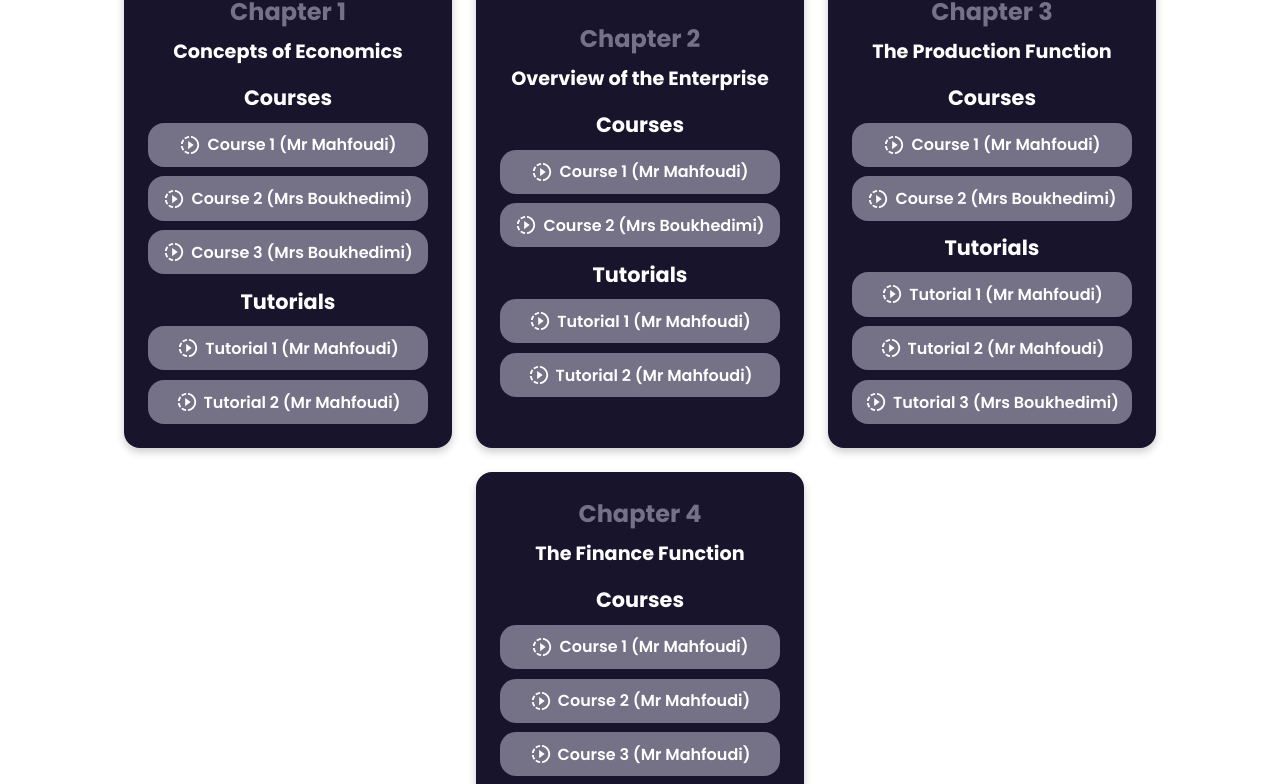
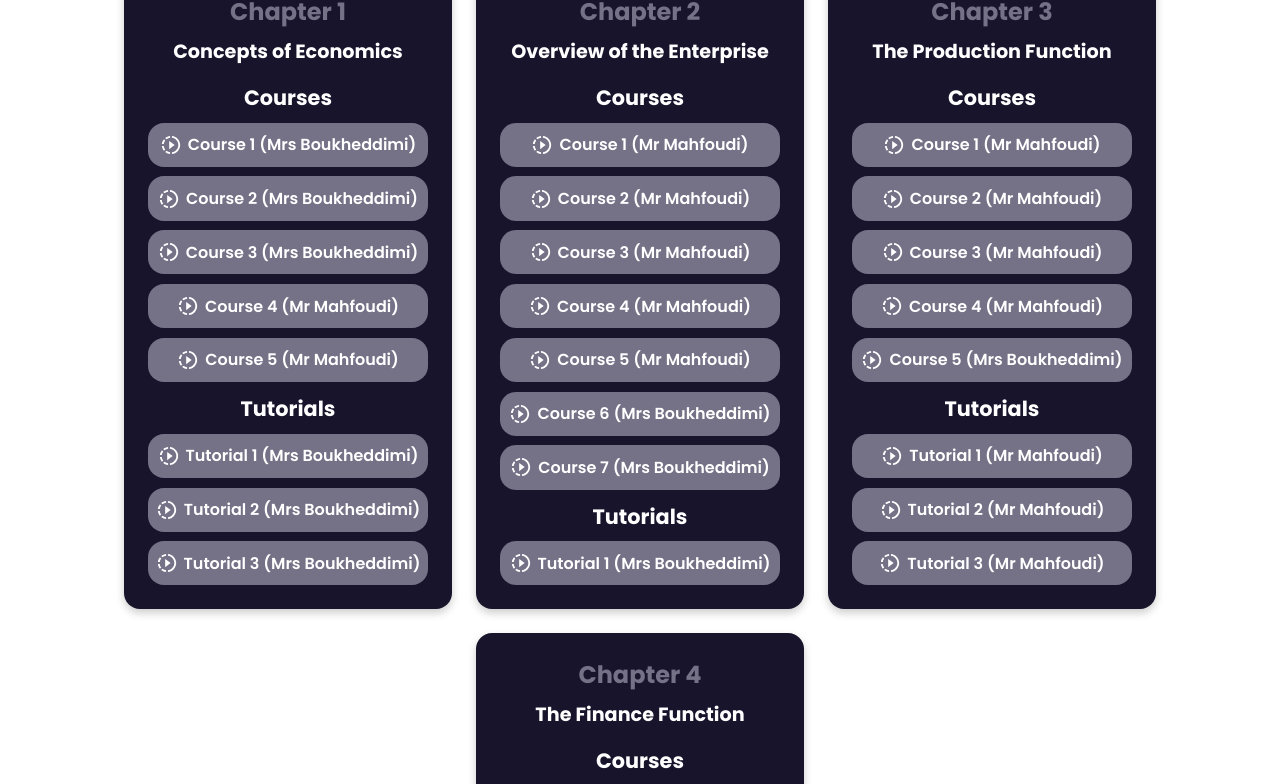
Before and after one commit to soualahmohammedzakaria/ECON-Master, a React (Create React App) app: page / in a window 1280 px wide. Shown: the part 1579-2363 px from the top of the page. Built offline with nearby package versions, Linux system fonts and the light colour scheme; the HTML template or start-up script is replaced by a standard one.

Commit message:
Added Videos

```diff
--- a/src/data/QnA.js
+++ b/src/data/QnA.js
@@ -1,7 +1,7 @@
 export const questionsAndAnswers = [
     {
       question: "What is the purpose of this website?",
-      answer: "This site is designed to help 2CP students excel in the Economics class by providing them with resources such as courses, videos, and exam tests.",
+      answer: "This site is designed to help 2CP students excel in the Economics class by providing them with resources such as courses, videos and exam tests.",
     },
     {
       question: "How are grades calculated on the different tests?",
--- a/src/data/Videos.js
+++ b/src/data/Videos.js
@@ -3,105 +3,145 @@ export const videos = {
     videos_list: [
         {
             chapter_title: 'Chapter 1',
-            chapter_link: 'https://drive.google.com/drive/folders/11dInIEntTBoOP5EJ8YjCcIoYhPAbLuli?usp=drive_link',
+            chapter_link: 'https://drive.google.com/drive/folders/1C6SBPa6okwfvwK8ruVW8fXBJImMhjn-9?usp=drive_link',
             chapter_name: 'Concepts of Economics',
             tutorials: [
                 {
-                    professor: 'Mr Mahfoudi',
-                    link: 'https://drive.google.com/file/d/1_aq7t2hnuuN8UEXwM7F1GRlLMgKGF2Ef/view?usp=drive_link'
+                    professor: 'Mrs Boukheddimi',
+                    link: 'https://drive.google.com/file/d/1C1CT7WWXsI3nTDueqIHr7LsINHkTeK37/view?usp=drive_link'
+                },
+                {
+                    professor: 'Mrs Boukheddimi',
+                    link: 'https://drive.google.com/file/d/1XeDGxIV-HCoPG2ZvXO4045V_jE1xvETO/view?usp=drive_link'
+                },
+                {
+                    professor: 'Mrs Boukheddimi',
+                    link: 'https://drive.google.com/file/d/1Qr--cxiBlc8gObgHb5hnKJptoIPi70Hl/view?usp=drive_link'
+                }
+            ],
+            courses: [
+                {
+                    professor: 'Mrs Boukheddimi',
+                    link: 'https://drive.google.com/file/d/17Jq9FisFsYfZ8VLc43Yj5qMfRikHUN4G/view?usp=drive_link'
+                },
+                {
+                    professor: 'Mrs Boukheddimi',
+                    link: 'https://drive.google.com/file/d/1cRp1XroPsHnD1tXNBJOlnnNX7_Zm1YHM/view?usp=drive_link'
+                },
+                {
+                    professor: 'Mrs Boukheddimi',
+                    link: 'https://drive.google.com/file/d/1kxNeq-JG640UyfxyzOXDsCpWZlL5Csht/view?usp=drive_link'
                 },
                 {
                     professor: 'Mr Mahfoudi',
-                    link: 'https://drive.google.com/file/d/1_aq7t2hnuuN8UEXwM7F1GRlLMgKGF2Ef/view?usp=drive_link'
+                    link: 'https://drive.google.com/file/d/1_GQujDNU74e3HfDGJMJ3khluqd5wdguz/view?usp=drive_link'
+                },
+                {
+                    professor: 'Mr Mahfoudi',
+                    link: 'https://drive.google.com/file/d/1BI3LCYBbSv0vFCpoHhXAKC5gn-YZcmc3/view?usp=drive_link'
+                }
+            ]
+        },
+        {
+            chapter_title: 'Chapter 2',
+            chapter_link: 'https://drive.google.com/drive/folders/1V84FNrrFKqPUBZ-xRbygED_jygKYRVC-?usp=drive_link',
+            chapter_name: 'Overview of the Enterprise',
+            tutorials: [
+                {
+                    professor: "Mrs Boukheddimi",
+                    link: "https://drive.google.com/file/d/1LFZ9f4O8bUvIk0DgEbL5oZJLgFaoPEN-/view?usp=drive_link"
                 }
             ],
             courses: [
                 {
                     professor: 'Mr Mahfoudi',
-                    link: 'https://drive.google.com/file/d/1_aq7t2hnuuN8UEXwM7F1GRlLMgKGF2Ef/view?usp=drive_link'
+                    link: 'https://drive.google.com/file/d/1h3seGncz1t8K5Tr5nX5sqYAcSIUopWLe/view?usp=drive_link'
                 },
                 {
-                    professor: 'Mrs Boukhedimi',
-                    link: 'https://drive.google.com/file/d/1_aq7t2hnuuN8UEXwM7F1GRlLMgKGF2Ef/view?usp=drive_link'
+                    professor: 'Mr Mahfoudi',
+                    link: 'https://drive.google.com/file/d/160VAD6bZ9hTIvyPXQtfIo8_Vq9degTha/view?usp=drive_link'
                 },
                 {
-                    professor: 'Mrs Boukhedimi',
-                    link: 'https://drive.google.com/file/d/1_aq7t2hnuuN8UEXwM7F1GRlLMgKGF2Ef/view?usp=drive_link'
+                    professor: 'Mr Mahfoudi',
+                    link: 'https://drive.google.com/file/d/1wF--ZnTtZsoAVW5Eoe9wmuQt9OXSeYnU/view?usp=drive_link'
+                },
+                {
+                    professor: 'Mr Mahfoudi',
+                    link: 'https://drive.google.com/file/d/1cpfhLGS1ay7wbHKfm0nZEDboNFWjMHRL/view?usp=drive_link'
+                },
+                {
+                    professor: 'Mr Mahfoudi',
+                    link: 'https://drive.google.com/file/d/15ZqrQfvOS0VJOJNwMAo4gde6kyLDgkqv/view?usp=drive_link'
+                },
+                {
+                    professor: 'Mrs Boukheddimi',
+                    link: 'https://drive.google.com/file/d/16ZEBdiCG9Rp_xumNAgbzrniHcxMnJNiM/view?usp=drive_link'
+                },
+                {
+                    professor: 'Mrs Boukheddimi',
+                    link: 'https://drive.google.com/file/d/1WfUMaR8WugIB-xe-nm2XZNK1Vh86WbDz/view?usp=drive_link'
                 }
             ]
         },
         {
-            chapter_title: 'Chapter 2',
-            chapter_link: 'https://drive.google.com/drive/folders/11dInIEntTBoOP5EJ8YjCcIoYhPAbLuli?usp=drive_link',
-            chapter_name: 'Overview of the Enterprise',
+            chapter_title: 'Chapter 3',
+            chapter_link: 'https://drive.google.com/drive/folders/1httpXfepxge4Wv5KHsR8dloCHYG1qaDV?usp=drive_link',
+            chapter_name: 'The Production Function',
             tutorials: [
                 {
                     professor: 'Mr Mahfoudi',
-                    link: 'https://drive.google.com/file/d/1_aq7t2hnuuN8UEXwM7F1GRlLMgKGF2Ef/view?usp=drive_link'
+                    link: 'https://drive.google.com/file/d/170yjAEXjIriXovnin0gTbnO1cyBsM2T-/view?usp=drive_link'
                 },
                 {
                     professor: 'Mr Mahfoudi',
-                    link: 'https://drive.google.com/file/d/1_aq7t2hnuuN8UEXwM7F1GRlLMgKGF2Ef/view?usp=drive_link'
+                    link: 'https://drive.google.com/file/d/1sF-MRTtn3VRyY32acCv2aW9hhQcbTl66/view?usp=drive_link'
+                },
+                {
+                    professor: 'Mr Mahfoudi',
+                    link: 'https://drive.google.com/file/d/1Q_3sUkfHQxxc_UxuIFBsdumnG6aFC_L9/view?usp=drive_link'
                 }
             ],
             courses: [
                 {
                     professor: 'Mr Mahfoudi',
-                    link: 'https://drive.google.com/file/d/1_aq7t2hnuuN8UEXwM7F1GRlLMgKGF2Ef/view?usp=drive_link'
+                    link: 'https://drive.google.com/file/d/1zfARbaoF4Q_rK5h_YT-SavdrC2KhN3HQ/view?usp=drive_link'
                 },
                 {
-                    professor: 'Mrs Boukhedimi',
-                    link: 'https://drive.google.com/file/d/1_aq7t2hnuuN8UEXwM7F1GRlLMgKGF2Ef/view?usp=drive_link'
+                    professor: 'Mr Mahfoudi',
+                    link: 'https://drive.google.com/file/d/1EQ9rb8ULcqENcduE_LjL6HvoCextTXBj/view?usp=drive_link'
+                },
+                {
+                    professor: 'Mr Mahfoudi',
+                    link: 'https://drive.google.com/file/d/1-e-uyojSnDcm8f1JkRFFFve-JEeY99Bd/view?usp=drive_link'
+                },
+                {
+                    professor: 'Mr Mahfoudi',
+                    link: 'https://drive.google.com/file/d/1lCbus8ewUZhCEHb76NNyQsvALxdyPh0E/view?usp=drive_link'
+                },
+                {
+                    professor: 'Mrs Boukheddimi',
+                    link: 'https://drive.google.com/file/d/1CmipnIUUtLIEbyJuPI-MHqilXyJBif0N/view?usp=drive_link'
                 }
             ]
         },
         {
-            chapter_title: 'Chapter 3',
-            chapter_link: 'https://drive.google.com/drive/folders/11dInIEntTBoOP5EJ8YjCcIoYhPAbLuli?usp=drive_link',
-            chapter_name: 'The Production Function',
+            chapter_title: 'Chapter 4',
+            chapter_link: 'https://drive.google.com/drive/folders/1lSRCc4PzjoHlsrLYgv6lC8UeiWJT0aVw?usp=drive_link',
+            chapter_name: 'The Finance Function',
             tutorials: [
                 {
                     professor: 'Mr Mahfoudi',
-                    link: 'https://drive.google.com/file/d/1_aq7t2hnuuN8UEXwM7F1GRlLMgKGF2Ef/view?usp=drive_link'
+                    link: 'https://drive.google.com/file/d/1zYwIK4ootWeHCFzzniaMarvdbDsuaFBK/view?usp=drive_link'
                 },
                 {
                     professor: 'Mr Mahfoudi',
-                    link: 'https://drive.google.com/file/d/1_aq7t2hnuuN8UEXwM7F1GRlLMgKGF2Ef/view?usp=drive_link'
-                },
-                {
-                    professor: 'Mrs Boukhedimi',
-                    link: 'https://drive.google.com/file/d/1_aq7t2hnuuN8UEXwM7F1GRlLMgKGF2Ef/view?usp=drive_link'
+                    link: 'https://drive.google.com/file/d/1EPIwZBdBT4QCyWtIH2xEL9wDBLmcXbnP/view?usp=drive_link'
                 }
             ],
             courses: [
                 {
                     professor: 'Mr Mahfoudi',
-                    link: 'https://drive.google.com/file/d/1_aq7t2hnuuN8UEXwM7F1GRlLMgKGF2Ef/view?usp=drive_link'
-                },
-                {
-                    professor: 'Mrs Boukhedimi',
-                    link: 'https://drive.google.com/file/d/1_aq7t2hnuuN8UEXwM7F1GRlLMgKGF2Ef/view?usp=drive_link'
-                }
-            ]
-        },
-        {
-            chapter_title: 'Chapter 4',
-            chapter_link: 'https://drive.google.com/drive/folders/11dInIEntTBoOP5EJ8YjCcIoYhPAbLuli?usp=drive_link',
-            chapter_name: 'The Finance Function',
-            tutorials: [
-                {
-                    professor: 'Mr Mahfoudi',
-                    link: 'https://drive.google.com/file/d/1_aq7t2hnuuN8UEXwM7F1GRlLMgKGF2Ef/view?usp=drive_link'
-                },
-                {
-                    professor: 'Mr Mahfoudi',
-                    link: 'https://drive.google.com/file/d/1_aq7t2hnuuN8UEXwM7F1GRlLMgKGF2Ef/view?usp=drive_link'
-                }
-            ],
-            courses: [
-                {
-                    professor: 'Mr Mahfoudi',
-                    link: 'https://drive.google.com/file/d/1_aq7t2hnuuN8UEXwM7F1GRlLMgKGF2Ef/view?usp=drive_link'
+                    link: 'https://drive.google.com/file/d/1YiGM9OFpRdb2RT4s2SeaufdlC4TnJPvF/view?usp=drive_link'
                 },
                 {
                     professor: 'Mr Mahfoudi',
@@ -109,7 +149,19 @@ export const videos = {
                 },
                 {
                     professor: 'Mr Mahfoudi',
-                    link: 'https://drive.google.com/file/d/1_aq7t2hnuuN8UEXwM7F1GRlLMgKGF2Ef/view?usp=drive_link'
+                    link: 'https://drive.google.com/file/d/1JXbZ93SRBvE4RYi3oxsRL7gDud5PKO2Z/view?usp=drive_link'
+                },
+                {
+                    professor: 'Mr Mahfoudi',
+                    link: 'https://drive.google.com/file/d/1Et5kmtdddgfigqtNMctL9_nocmmYi0av/view?usp=drive_link'
+                },
+                {
+                    professor: 'Mr Mahfoudi',
+                    link: 'https://drive.google.com/file/d/119OpngFhpl0PILyOjkp70byg5rMLuNZ4/view?usp=drive_link'
+                },
+                {
+                    professor: 'Mr Mahfoudi',
+                    link: 'https://drive.google.com/file/d/1V22-U7RHf0KvWRwUtvS62QkvQ-1Zu4_8/view?usp=drive_link'
                 }
             ]
         }
```
